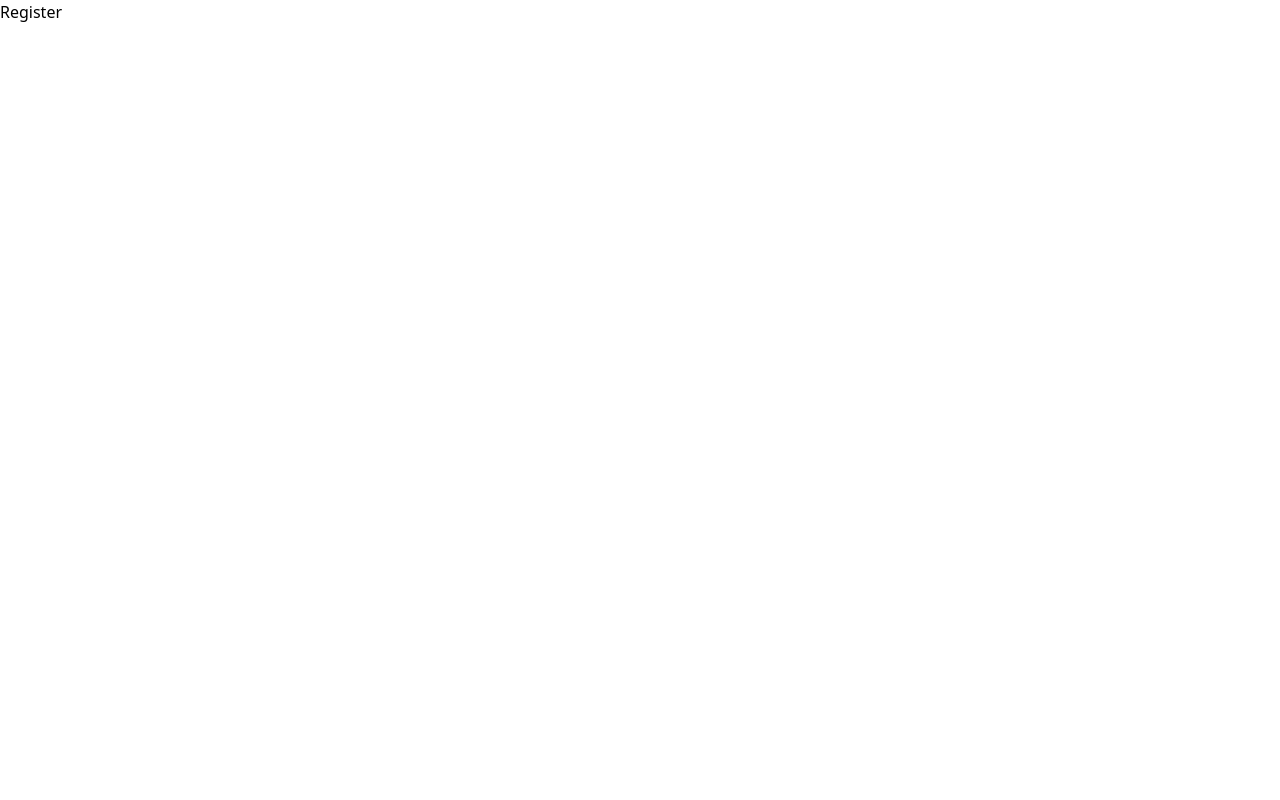
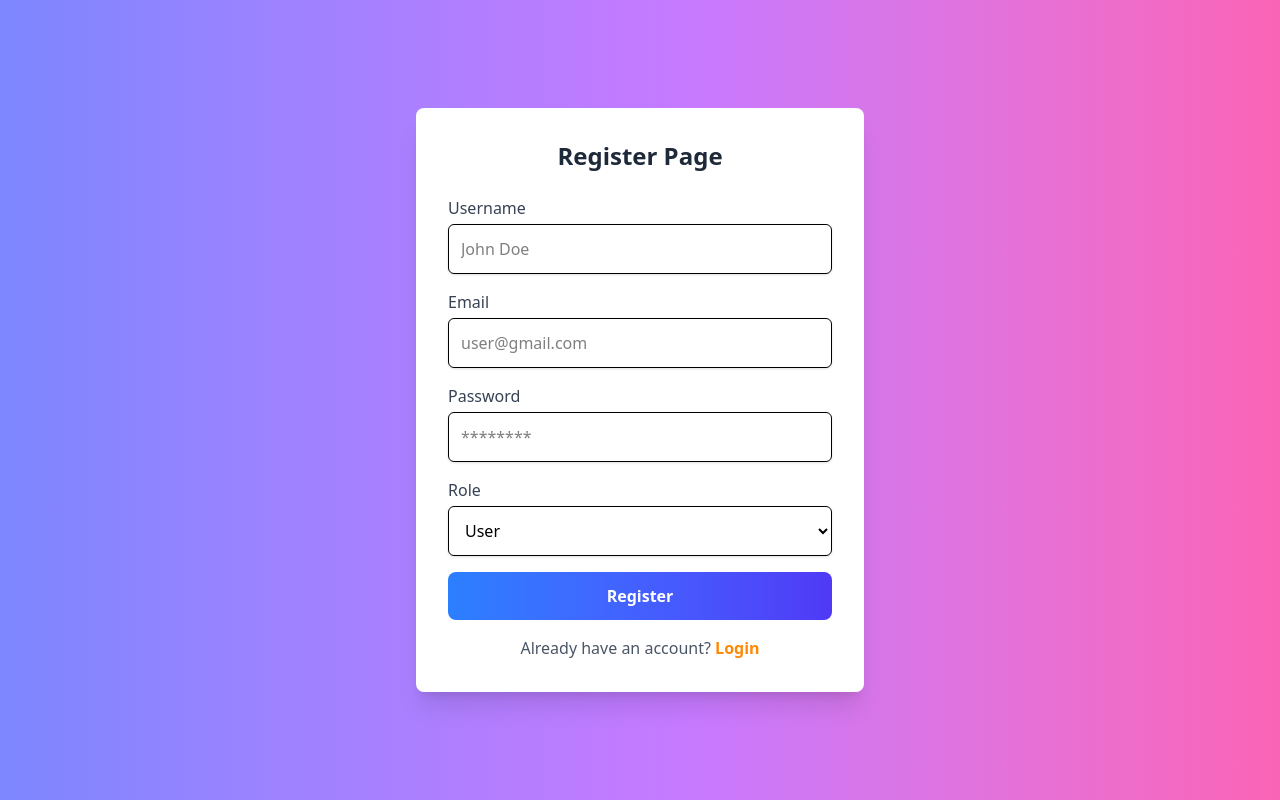
Before and after one commit to Vasuki-84/CRM_System_Frontend, a React app: page /register in a window 1280 px wide. Built offline with nearby package versions, Linux system fonts and the light colour scheme; the HTML template or start-up script is replaced by a standard one.

Commit message:
changed designing

```diff
--- a/src/App.jsx
+++ b/src/App.jsx
@@ -3,12 +3,14 @@ import { Routes, Route } from "react-router-dom";
 import Login from "./Pages/Login";
 import Register from "./Pages/Register";
 import Customer from "./Pages/Customer";
-import DealsDashboard from "./Pages/DealsDashboard";
+import DealsDashboard from "./Pages/DealsDashboard"
+import Home from "./Pages/Home";
 
 function App() {
   return (
     <div>
       <Routes>
+        <Route path="/" element={<Home />} />
         <Route path="/login" element={<Login />} />
         <Route path="/register" element={<Register />} />
         <Route path="/customerLogin" element={<Customer />} />
--- a/src/Pages/Customer.jsx
+++ b/src/Pages/Customer.jsx
@@ -22,16 +22,11 @@ function CustomerRegister() {
     e.preventDefault();
 
     try {
-      // ✅ CAPTURE RESPONSE
       const res = await axios.post(`${userUrl}/customer/create`, form, {
-        headers: {
-          Authorization: `Bearer ${token}`,
-        },
+        headers: { Authorization: `Bearer ${token}` },
       });
 
-      // ✅ STORE CUSTOMER ID
       localStorage.setItem("customerId", res.data.customer._id);
-
       alert("Customer registered successfully");
       navigate("/deals");
     } catch (err) {
@@ -40,9 +35,9 @@ function CustomerRegister() {
   };
 
   return (
-    <div className="min-h-screen flex items-center justify-center bg-gray-100">
-      <div className="w-full max-w-md bg-white p-6 rounded-lg shadow-lg">
-        <h2 className="text-2xl font-bold text-center mb-6">
+    <div className="min-h-screen flex items-center justify-center bg-gradient-to-r from-indigo-400 via-purple-400 to-pink-400 p-6">
+      <div className="w-full max-w-md bg-white rounded-lg shadow-xl p-8">
+        <h2 className="text-center font-extrabold text-2xl mb-6 text-gray-800">
           Register Customer
         </h2>
 
@@ -51,41 +46,45 @@ function CustomerRegister() {
             type="text"
             name="customerName"
             placeholder="Customer Name"
+            value={form.customerName}
             onChange={handleChange}
             required
-            className="w-full border p-2 rounded"
+            className="w-full border rounded-md p-3 shadow-sm focus:ring-2 focus:ring-indigo-400"
           />
 
           <input
             type="text"
             name="customerNumber"
             placeholder="Customer Number"
+            value={form.customerNumber}
             onChange={handleChange}
             required
-            className="w-full border p-2 rounded"
+            className="w-full border rounded-md p-3 shadow-sm focus:ring-2 focus:ring-indigo-400"
           />
 
           <input
             type="text"
             name="deal"
             placeholder="Deal"
+            value={form.deal}
             onChange={handleChange}
             required
-            className="w-full border p-2 rounded"
+            className="w-full border rounded-md p-3 shadow-sm focus:ring-2 focus:ring-indigo-400"
           />
 
           <input
             type="text"
             name="location"
             placeholder="Location"
+            value={form.location}
             onChange={handleChange}
             required
-            className="w-full border p-2 rounded"
+            className="w-full border rounded-md p-3 shadow-sm focus:ring-2 focus:ring-indigo-400"
           />
 
           <button
             type="submit"
-            className="w-full bg-blue-600 text-white py-2 rounded"
+            className="w-full bg-gradient-to-r from-blue-500 to-indigo-600 text-white font-semibold py-3 rounded-lg hover:from-blue-600 hover:to-indigo-700 transition"
           >
             Register Customer
           </button>
--- a/src/Pages/DealsDashboard.jsx
+++ b/src/Pages/DealsDashboard.jsx
@@ -20,19 +20,16 @@ function DealsDashboard() {
   const token = localStorage.getItem("token");
   const navigate = useNavigate();
 
-  // Load customerId from localStorage
   useEffect(() => {
     const storedCustomerId = localStorage.getItem("customerId");
     if (storedCustomerId) {
       setCustomerId(storedCustomerId);
       setForm((prev) => ({ ...prev, customerId: storedCustomerId }));
     } else {
-      // If no customerId, redirect to login
       navigate("/login");
     }
   }, [navigate]);
 
-  // Fetch deals
   const getDeals = async () => {
     try {
       const res = await axios.get(`${userUrl}/deals`, {
@@ -48,7 +45,6 @@ function DealsDashboard() {
     getDeals();
   }, []);
 
-  // Create or update deal
   const handleSubmit = async (e) => {
     e.preventDefault();
     try {
@@ -56,8 +52,8 @@ function DealsDashboard() {
         await axios.put(`${userUrl}/deals/update/${editingDealId}`, form, {
           headers: { Authorization: `Bearer ${token}` },
         });
+        alert("Deal updated successfully");
         setEditingDealId(null);
-        alert("Deal updated successfully");
       } else {
         await axios.post(`${userUrl}/deals/createDeal`, form, {
           headers: { Authorization: `Bearer ${token}` },
@@ -65,24 +61,15 @@ function DealsDashboard() {
         alert("Deal created successfully");
       }
 
-      setForm({
-        customerId,
-        title: "",
-        description: "",
-        amount: "",
-        location: "",
-        dealStatus: true,
-      });
+      setForm({ customerId, title: "", description: "", amount: "", location: "", dealStatus: true });
       getDeals();
     } catch (error) {
       alert(error.response?.data?.message || "Operation failed");
     }
   };
 
-  // Delete deal
   const deleteDeal = async (id) => {
     if (!window.confirm("Delete this deal?")) return;
-
     try {
       await axios.delete(`${userUrl}/deals/delete/${id}`, {
         headers: { Authorization: `Bearer ${token}` },
@@ -93,7 +80,6 @@ function DealsDashboard() {
     }
   };
 
-  // Edit deal
   const editDeal = (deal) => {
     setForm({
       customerId: deal.customerId._id,
@@ -106,7 +92,6 @@ function DealsDashboard() {
     setEditingDealId(deal._id);
   };
 
-  // Logout function
   const handleLogout = () => {
     localStorage.removeItem("token");
     localStorage.removeItem("customerId");
@@ -114,22 +99,19 @@ function DealsDashboard() {
   };
 
   return (
-    <div className="p-4 max-w-5xl mx-auto">
-      {/* Header with Customer ID & Logout */}
-      <div className="flex justify-between items-center mb-4">
-        {customerId && (
-          <div className="font-semibold">Customer ID: {customerId}</div>
-        )}
+    <div className="min-h-screen bg-gradient-to-r from-indigo-400 via-purple-400 to-pink-400 p-6">
+      <div className="flex justify-between items-center mb-6 max-w-5xl mx-auto">
+        {customerId && <div className="text-white font-semibold">Customer ID: {customerId}</div>}
         <button
           onClick={handleLogout}
-          className="bg-red-600 text-white py-1 px-4 rounded hover:bg-red-700 transition"
+          className="bg-red-600 text-white py-2 px-4 rounded hover:bg-red-700 transition"
         >
           Logout
         </button>
       </div>
 
       {/* Deal Form */}
-      <div className="bg-white shadow-md rounded p-6 mb-6 max-w-md mx-auto">
+      <div className="bg-white shadow-xl rounded-lg p-6 max-w-md mx-auto mb-6">
         <h2 className="text-xl font-bold text-center mb-4">
           {editingDealId ? "Edit Deal" : "Create Deal"}
         </h2>
@@ -138,7 +120,7 @@ function DealsDashboard() {
             type="text"
             value={form.customerId}
             readOnly
-            className="w-full border p-2 rounded bg-gray-200 cursor-not-allowed"
+            className="w-full border p-3 rounded bg-gray-200 cursor-not-allowed"
           />
           <input
             type="text"
@@ -146,17 +128,15 @@ function DealsDashboard() {
             value={form.title}
             onChange={(e) => setForm({ ...form, title: e.target.value })}
             required
-            className="w-full border p-2 rounded"
+            className="w-full border p-3 rounded focus:ring-2 focus:ring-indigo-400"
           />
           <input
             type="text"
             placeholder="Description"
             value={form.description}
-            onChange={(e) =>
-              setForm({ ...form, description: e.target.value })
-            }
+            onChange={(e) => setForm({ ...form, description: e.target.value })}
             required
-            className="w-full border p-2 rounded"
+            className="w-full border p-3 rounded focus:ring-2 focus:ring-indigo-400"
           />
           <input
             type="number"
@@ -164,7 +144,7 @@ function DealsDashboard() {
             value={form.amount}
             onChange={(e) => setForm({ ...form, amount: e.target.value })}
             required
-            className="w-full border p-2 rounded"
+            className="w-full border p-3 rounded focus:ring-2 focus:ring-indigo-400"
           />
           <input
             type="text"
@@ -172,21 +152,19 @@ function DealsDashboard() {
             value={form.location}
             onChange={(e) => setForm({ ...form, location: e.target.value })}
             required
-            className="w-full border p-2 rounded"
+            className="w-full border p-3 rounded focus:ring-2 focus:ring-indigo-400"
           />
           <select
             value={form.dealStatus}
-            onChange={(e) =>
-              setForm({ ...form, dealStatus: e.target.value === "true" })
-            }
-            className="w-full border p-2 rounded bg-green-200"
+            onChange={(e) => setForm({ ...form, dealStatus: e.target.value === "true" })}
+            className="w-full border p-3 rounded bg-green-200"
           >
             <option value="true">Active</option>
             <option value="false">Closed</option>
           </select>
           <button
             type="submit"
-            className="w-full bg-blue-600 text-white py-2 rounded hover:bg-blue-700 transition"
+            className="w-full bg-gradient-to-r from-blue-500 to-indigo-600 text-white py-3 rounded-lg hover:from-blue-600 hover:to-indigo-700 transition"
           >
             {editingDealId ? "Update Deal" : "Create Deal"}
           </button>
@@ -194,36 +172,26 @@ function DealsDashboard() {
       </div>
 
       {/* Deals Cards */}
-      <div className="grid grid-cols-1 md:grid-cols-2 gap-4">
+      <div className="grid grid-cols-1 md:grid-cols-2 gap-4 max-w-5xl mx-auto">
         {deals.map((deal) => (
-          <div
-            key={deal._id}
-            className="bg-white shadow-md rounded p-4 flex flex-col justify-between"
-          >
+          <div key={deal._id} className="bg-white shadow-xl rounded-lg p-4 flex flex-col justify-between hover:shadow-2xl transition">
             <div>
               <h3 className="font-bold text-lg">{deal.title}</h3>
               <p className="text-gray-600">{deal.description}</p>
-              <p>
-                <span className="font-semibold">Amount:</span> {deal.amount}
-              </p>
-              <p>
-                <span className="font-semibold">Location:</span> {deal.location}
-              </p>
-              <p>
-                <span className="font-semibold">Status:</span>{" "}
-                {deal.dealStatus ? "Active" : "Closed"}
-              </p>
+              <p><span className="font-semibold">Amount:</span> {deal.amount}</p>
+              <p><span className="font-semibold">Location:</span> {deal.location}</p>
+              <p><span className="font-semibold">Status:</span> {deal.dealStatus ? "Active" : "Closed"}</p>
             </div>
             <div className="flex mt-4 gap-2">
               <button
                 onClick={() => editDeal(deal)}
-                className="flex-1 bg-yellow-500 text-white py-1 rounded hover:bg-yellow-600 transition"
+                className="flex-1 bg-yellow-500 text-white py-2 rounded hover:bg-yellow-600 transition"
               >
                 Edit
               </button>
               <button
                 onClick={() => deleteDeal(deal._id)}
-                className="flex-1 bg-red-600 text-white py-1 rounded hover:bg-red-700 transition"
+                className="flex-1 bg-red-600 text-white py-2 rounded hover:bg-red-700 transition"
               >
                 Delete
               </button>
--- /dev/null
+++ b/src/Pages/Home.jsx
@@ -0,0 +1,77 @@
+import React, { useEffect, useState } from "react";
+import { useNavigate } from "react-router-dom";
+
+function Home() {
+  const [username, setUsername] = useState("");
+  const navigate = useNavigate();
+
+  useEffect(() => {
+    const storedName = localStorage.getItem("username");
+    if (storedName) {
+      setUsername(storedName);
+    }
+  }, []);
+
+  const handleLogout = () => {
+    localStorage.removeItem("token");
+    localStorage.removeItem("username");
+    localStorage.removeItem("customerId");
+    navigate("/login");
+  };
+
+  return (
+    <div className="min-h-screen bg-gradient-to-r from-indigo-400 via-purple-400 to-pink-300 p-6">
+      {/* Header */}
+      <div className="flex justify-between items-center mb-6">
+        <h1 className="text-2xl font-bold text-white">
+          Welcome, {username || "Guest"}!
+        </h1>
+        {username && (
+          <button
+            onClick={handleLogout}
+            className="bg-red-600 text-white px-4 py-2 rounded hover:bg-red-700 transition"
+          >
+            Logout
+          </button>
+        )}
+      </div>
+
+      {/* Dashboard cards */}
+      <div className="grid grid-cols-1 sm:grid-cols-2 md:grid-cols-3 gap-6">
+        <div
+          onClick={() => navigate("/customerLogin")}
+          className="bg-gradient-to-r from-green-400 to-teal-400 shadow-md rounded p-6 cursor-pointer hover:shadow-xl transition flex flex-col items-center justify-center text-white"
+        >
+          <h2 className="font-bold text-xl mb-2">Customers</h2>
+          <p className="text-center">View and manage customers</p>
+        </div>
+
+        <div
+          onClick={() => navigate("/deals")}
+          className="bg-gradient-to-r from-yellow-400 to-orange-400 shadow-md rounded p-6 cursor-pointer hover:shadow-xl transition flex flex-col items-center justify-center text-white"
+        >
+          <h2 className="font-bold text-xl mb-2">Deals</h2>
+          <p className="text-center">Create, edit, and track deals</p>
+        </div>
+
+        <div
+          onClick={() => navigate("/register")}
+          className="bg-gradient-to-r from-purple-400 to-pink-400 shadow-md rounded p-6 cursor-pointer hover:shadow-xl transition flex flex-col items-center justify-center text-white"
+        >
+          <h2 className="font-bold text-xl mb-2">Register User</h2>
+          <p className="text-center">Add a new CRM user</p>
+        </div>
+
+        <div
+          onClick={() => navigate("/login")}
+          className="bg-gradient-to-r from-blue-400 to-indigo-500 shadow-md rounded p-6 cursor-pointer hover:shadow-xl transition flex flex-col items-center justify-center text-white"
+        >
+          <h2 className="font-bold text-xl mb-2">Login</h2>
+          <p className="text-center">Login to CRM as a user</p>
+        </div>
+      </div>
+    </div>
+  );
+}
+
+export default Home;
--- a/src/Pages/Login.jsx
+++ b/src/Pages/Login.jsx
@@ -1,9 +1,7 @@
 import React, { useState } from "react";
-import { Link } from "react-router-dom";
-import {userUrl} from "../baseUrl"
-import { useNavigate } from "react-router-dom";
-import axios from 'axios'
-
+import { Link, useNavigate } from "react-router-dom";
+import { userUrl } from "../baseUrl";
+import axios from "axios";
 
 function Login() {
   const [form, setForm] = useState({
@@ -21,45 +19,63 @@ function Login() {
     try {
       const response = await axios.post(`${userUrl}/user/login`, form);
       localStorage.setItem("token", response.data.token);
+      localStorage.setItem("username", response.data.username); // store username
       navigate("/customerLogin");
     } catch (err) {
-      alert("Login error");
+      alert(err.response?.data?.message || "Login error");
     }
   };
+
   return (
-    <div className="mx-auto max-w-sm p-6 mt-20 border border-sm  border-gray-400 rounded-sm  mb-10">
-      <h2 className="text-center font-extrabold text-2xl mb-3 ">Login Page</h2>
-      <form className="d-flex justify-center" onSubmit={handleSubmit}>
-        <label className="text-lg text-gray-700 mb-2 mt-3">Email</label>
+    <div className="min-h-screen flex items-center justify-center bg-gradient-to-r from-indigo-400 via-purple-400 to-pink-400 p-6">
+      <div className="w-full max-w-md bg-white rounded-lg shadow-xl p-8">
+        <h2 className="text-center font-extrabold text-2xl mb-6 text-gray-800">
+          Login Page
+        </h2>
+
+        <form onSubmit={handleSubmit} className="space-y-4">
+          <div>
+            <label className="block text-gray-700 font-medium mb-1">Email</label>
             <input
               type="email"
+              name="userEmail"
               placeholder="user@gmail.com"
-          name="userEmail"
+              value={form.userEmail}
               onChange={handleChange}
-          className="w-full border border-2px rounded-sm shadow-lg  m-2 p-2 border-gray-300"
+              required
+              className="w-full border rounded-md p-3 shadow-sm focus:ring-2 focus:ring-indigo-400"
             />
-        <label className="text-lg text-gray-700 mb-2 mt-3">Password</label>
+          </div>
+
+          <div>
+            <label className="block text-gray-700 font-medium mb-1">Password</label>
             <input
               type="password"
+              name="password"
               placeholder="********"
-          name="password"
+              value={form.password}
               onChange={handleChange}
-          className="w-full border border-2px rounded-sm shadow-lg  m-2 p-2 border-gray-300"
+              required
+              className="w-full border rounded-md p-3 shadow-sm focus:ring-2 focus:ring-indigo-400"
             />
+          </div>
+
           <button
             type="submit"
-          className="border border-blue-400 bg-blue-500 text-white rounded-lg px-3 py-2 mt-3 w-full cursor-pointer hover:bg-blue-600"
+            className="w-full bg-gradient-to-r from-blue-500 to-indigo-600 text-white font-semibold py-3 rounded-lg hover:from-blue-600 hover:to-indigo-700 transition"
           >
-          Submit
+            Login
           </button>
         </form>
-      <div className="text-center text-gray-600 font-sm  mt-3">
+
+        <div className="text-center text-gray-600 mt-4">
           <p>
-          To create a new account
-          <span className="text-orange-400 font-semibold">
-            <Link to="/register"> Register</Link>
-          </span>
+            Don't have an account?{" "}
+            <Link to="/register" className="text-orange-400 font-semibold hover:underline">
+              Register
+            </Link>
           </p>
+        </div>
       </div>
     </div>
   );
--- a/src/Pages/Register.jsx
+++ b/src/Pages/Register.jsx
@@ -1,9 +1,116 @@
-import React from 'react'
+import React, { useState } from "react";
+import { Link, useNavigate } from "react-router-dom";
+import axios from "axios";
+import { userUrl } from "../baseUrl";
 
 function Register() {
+  const [form, setForm] = useState({
+    username: "",
+    userEmail: "",
+    password: "",
+    role: "user", // default role
+  });
+
+  const navigate = useNavigate();
+
+  const handleChange = (e) => {
+    setForm({ ...form, [e.target.name]: e.target.value });
+  };
+
+  const handleSubmit = async (e) => {
+    e.preventDefault();
+    try {
+      await axios.post(`${userUrl}/user/register`, form);
+      alert("Registration successful! Please login.");
+      navigate("/login");
+    } catch (err) {
+      alert(err.response?.data?.message || "Registration failed");
+    }
+  };
+
   return (
-    <div>Register</div>
-  )
+    <div className="min-h-screen flex items-center justify-center bg-gradient-to-r from-indigo-400 via-purple-400 to-pink-400 p-6">
+      <div className="w-full max-w-md bg-white rounded-lg shadow-xl p-8">
+        <h2 className="text-center font-extrabold text-2xl mb-6 text-gray-800">
+          Register Page
+        </h2>
+
+        <form onSubmit={handleSubmit} className="space-y-4">
+          {/* Username */}
+          <div>
+            <label className="block text-gray-700 font-medium mb-1">Username</label>
+            <input
+              type="text"
+              name="username"
+              placeholder="John Doe"
+              value={form.username}
+              onChange={handleChange}
+              required
+              className="w-full border rounded-md p-3 shadow-sm focus:ring-2 focus:ring-indigo-400"
+            />
+          </div>
+
+          {/* Email */}
+          <div>
+            <label className="block text-gray-700 font-medium mb-1">Email</label>
+            <input
+              type="email"
+              name="userEmail"
+              placeholder="user@gmail.com"
+              value={form.userEmail}
+              onChange={handleChange}
+              required
+              className="w-full border rounded-md p-3 shadow-sm focus:ring-2 focus:ring-indigo-400"
+            />
+          </div>
+
+          {/* Password */}
+          <div>
+            <label className="block text-gray-700 font-medium mb-1">Password</label>
+            <input
+              type="password"
+              name="password"
+              placeholder="********"
+              value={form.password}
+              onChange={handleChange}
+              required
+              className="w-full border rounded-md p-3 shadow-sm focus:ring-2 focus:ring-indigo-400"
+            />
+          </div>
+
+          {/* Role */}
+          <div>
+            <label className="block text-gray-700 font-medium mb-1">Role</label>
+            <select
+              name="role"
+              value={form.role}
+              onChange={handleChange}
+              className="w-full border rounded-md p-3 shadow-sm focus:ring-2 focus:ring-indigo-400"
+            >
+              <option value="user">User</option>
+              <option value="admin">Admin</option>
+            </select>
+          </div>
+
+          <button
+            type="submit"
+            className="w-full bg-gradient-to-r from-blue-500 to-indigo-600 text-white font-semibold py-3 rounded-lg hover:from-blue-600 hover:to-indigo-700 transition"
+          >
+            Register
+          </button>
+        </form>
+
+        <div className="text-center text-gray-600 mt-4">
+          <p>
+            Already have an account?{" "}
+            <Link to="/login" className="text-orange-400 font-semibold hover:underline">
+              Login
+            </Link>
+          </p>
+        </div>
+      </div>
+    </div>
+  );
 }
 
-export default Register
+export default Register;
```
Also changed, not shown: src/Components/ProtectedRoutes.jsx (added). Lines whose indentation alone changed are shown as unchanged.
